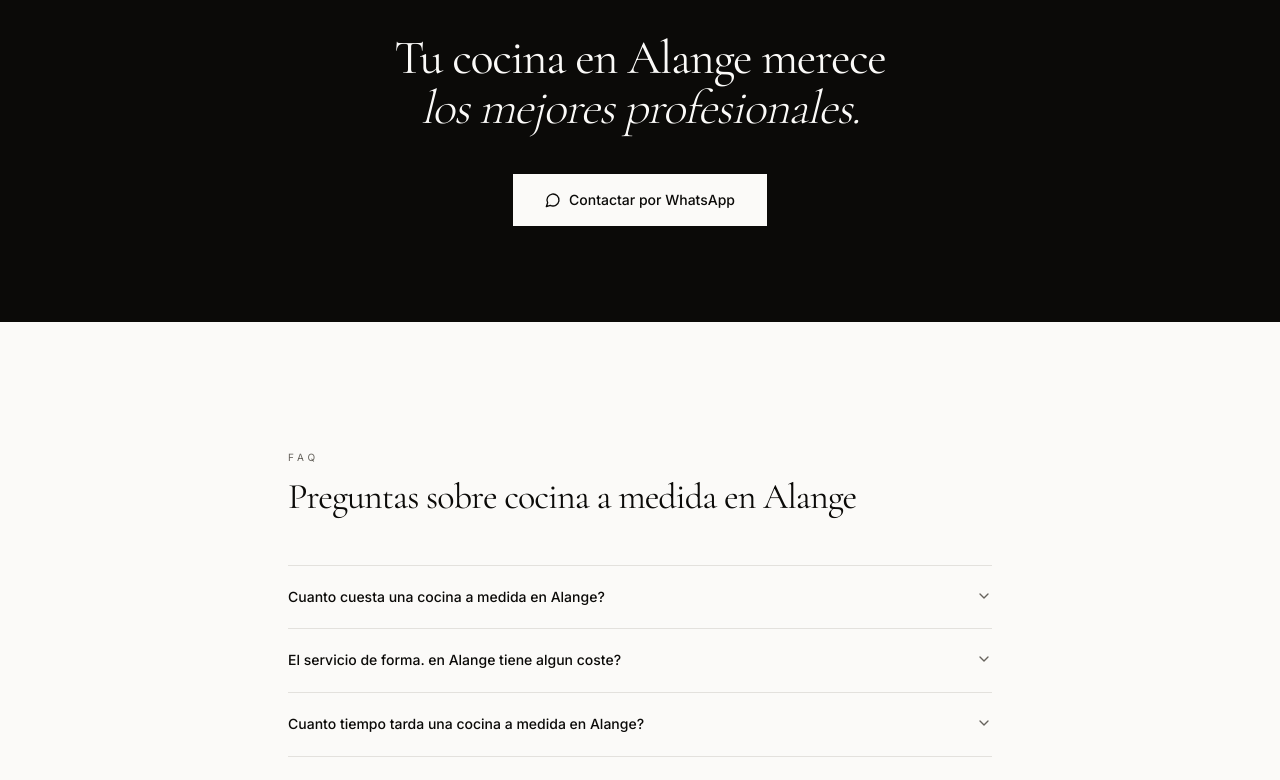
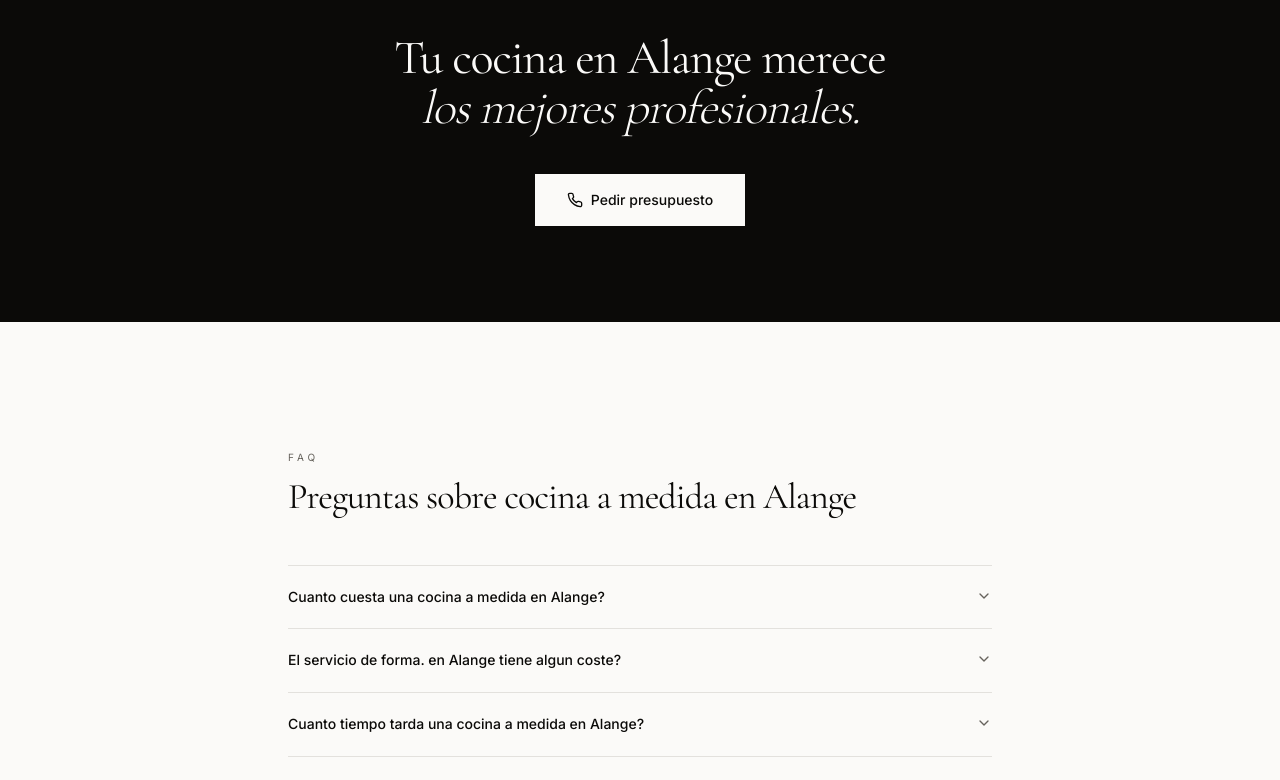
Before and after one commit to jessedrg/cocinas, a Next.js app: page /cocina-a-medida/alange/ in a window 1280 px wide. Shown: the part 2000-2780 px from the top of the page. Built offline with nearby package versions, Linux system fonts and the light colour scheme.

Commit message:
fix: todos los botones pedir presupuesto ahora son llamada telefónica

```diff
--- a/app/[service]/page.tsx
+++ b/app/[service]/page.tsx
@@ -4,12 +4,12 @@ import Link from "next/link"
 import { Navbar } from "@/components/navbar"
 import { Footer } from "@/components/footer"
 import { VALID_SERVICES, type Service } from "@/lib/sitemap-data"
-import { MessageCircle, ArrowRight, MapPin } from "lucide-react"
+import { Phone, ArrowRight, MapPin } from "lucide-react"
 
 export const dynamicParams = true
 export const revalidate = 604800
 
-const WA_URL = "https://wa.me/34936941859?text=Hola%2C%20me%20interesa%20una%20reforma%20de%20cocina."
+const PHONE = "936941859"
 
 interface ServiceInfo {
   name: string
@@ -241,8 +241,8 @@ export default async function ServiceHubPage({ params }: PageProps) {
               {serviceInfo.description}
             </p>
             <div className="flex flex-col sm:flex-row gap-3 mt-10">
-              <a href={WA_URL} target="_blank" rel="noopener noreferrer" className="inline-flex items-center justify-center gap-2 bg-background text-foreground px-8 py-4 text-sm font-sans font-medium hover:opacity-90 transition-opacity">
-                <MessageCircle className="w-4 h-4" /> Presupuesto gratis
+              <a href={`tel:+34${PHONE}`} className="inline-flex items-center justify-center gap-2 bg-background text-foreground px-8 py-4 text-sm font-sans font-medium hover:opacity-90 transition-opacity">
+                <Phone className="w-4 h-4" /> Presupuesto gratis
               </a>
               <a href="#ciudades" className="inline-flex items-center justify-center gap-2 border border-background/20 text-background px-8 py-4 text-sm font-sans hover:border-background/50 transition-colors">
                 Ver ciudades <ArrowRight className="w-3.5 h-3.5" />
@@ -372,7 +372,7 @@ export default async function ServiceHubPage({ params }: PageProps) {
 
           <div className="mt-12 text-center">
             <p className="text-sm text-muted-foreground font-sans">
-              ¿No encuentras tu ciudad? <a href={WA_URL} target="_blank" rel="noopener noreferrer" className="text-foreground underline underline-offset-4 hover:no-underline">Escríbenos por WhatsApp</a> y te conectamos con profesionales de tu zona.
+              ¿No encuentras tu ciudad? <a href={`tel:+34${PHONE}`} className="text-foreground underline underline-offset-4 hover:no-underline">Llámanos</a> y te conectamos con profesionales de tu zona.
             </p>
           </div>
         </section>
@@ -388,8 +388,8 @@ export default async function ServiceHubPage({ params }: PageProps) {
             <p className="text-sm text-background/50 mt-6 font-sans max-w-md mx-auto">
               Profesionales verificados. Presupuestos gratis. Resultados garantizados.
             </p>
-            <a href={WA_URL} target="_blank" rel="noopener noreferrer" className="inline-flex items-center gap-2 bg-background text-foreground px-8 py-4 mt-10 text-sm font-sans font-medium hover:opacity-90 transition-opacity">
-              <MessageCircle className="w-4 h-4" /> Contactar ahora
+            <a href={`tel:+34${PHONE}`} className="inline-flex items-center gap-2 bg-background text-foreground px-8 py-4 mt-10 text-sm font-sans font-medium hover:opacity-90 transition-opacity">
+              <Phone className="w-4 h-4" /> Llamar ahora
             </a>
           </div>
         </section>
--- a/components/cta-section.tsx
+++ b/components/cta-section.tsx
@@ -1,6 +1,6 @@
-import { MessageCircle, ArrowRight } from "lucide-react"
+import { Phone, ArrowRight } from "lucide-react"
 
-const WA_URL = "https://wa.me/34936941859?text=Hola%2C%20me%20interesa%20una%20reforma%20de%20cocina."
+const PHONE = "936941859"
 
 export function CtaSection() {
   return (
@@ -28,13 +28,11 @@ export function CtaSection() {
           </p>
           <div className="flex flex-col sm:flex-row gap-3 mt-10">
             <a
-              href={WA_URL}
-              target="_blank"
-              rel="noopener noreferrer"
+              href={`tel:+34${PHONE}`}
               className="inline-flex items-center justify-center gap-2 bg-background text-foreground px-8 py-4 text-sm font-sans font-medium hover:opacity-90 transition-opacity"
             >
-              <MessageCircle className="w-4 h-4" />
-              Contactar por WhatsApp
+              <Phone className="w-4 h-4" />
+              Pedir presupuesto
             </a>
             <a
               href="#servicios"
--- a/components/home-hero.tsx
+++ b/components/home-hero.tsx
@@ -1,6 +1,6 @@
-import { MessageCircle, ArrowDown } from "lucide-react"
+import { Phone, ArrowDown } from "lucide-react"
 
-const WA_URL = "https://wa.me/34936941859?text=Hola%2C%20me%20interesa%20una%20reforma%20de%20cocina."
+const PHONE = "936941859"
 
 export function HomeHero() {
   return (
@@ -35,12 +35,10 @@ export function HomeHero() {
             </p>
             <div className="flex flex-col sm:flex-row lg:flex-col gap-3">
               <a
-                href={WA_URL}
-                target="_blank"
-                rel="noopener noreferrer"
+                href={`tel:+34${PHONE}`}
                 className="inline-flex items-center justify-center gap-2 bg-background text-foreground px-8 py-4 text-sm font-sans font-medium hover:opacity-90 transition-opacity"
               >
-                <MessageCircle className="w-4 h-4" />
+                <Phone className="w-4 h-4" />
                 Presupuesto gratis
               </a>
               <a
--- a/components/how-it-works.tsx
+++ b/components/how-it-works.tsx
@@ -1,6 +1,6 @@
-import { MessageCircle } from "lucide-react"
+import { Phone } from "lucide-react"
 
-const WA_URL = "https://wa.me/34936941859?text=Hola%2C%20me%20interesa%20una%20reforma%20de%20cocina."
+const PHONE = "936941859"
 
 const steps = [
   {
@@ -34,12 +34,10 @@ export function HowItWorks() {
               Nos encargamos de todo para que tu solo tengas que elegir.
             </p>
             <a
-              href={WA_URL}
-              target="_blank"
-              rel="noopener noreferrer"
+              href={`tel:+34${PHONE}`}
               className="inline-flex items-center gap-2 bg-background text-foreground px-8 py-4 mt-10 text-sm font-sans font-medium hover:opacity-90 transition-opacity"
             >
-              <MessageCircle className="w-4 h-4" />
+              <Phone className="w-4 h-4" />
               Empezar ahora
             </a>
           </div>
--- a/components/service-city-content.tsx
+++ b/components/service-city-content.tsx
@@ -3,9 +3,9 @@
 import { useState } from "react"
 import Link from "next/link"
 import type { Service } from "@/lib/sitemap-data"
-import { MessageCircle, Star, Shield, Clock, Ruler, Users, CheckCircle, ChevronDown, ArrowRight, ArrowUpRight } from "lucide-react"
+import { Phone, Star, Shield, Clock, Ruler, Users, CheckCircle, ChevronDown, ArrowRight, ArrowUpRight } from "lucide-react"
 
-const WA_URL = "https://wa.me/34936941859?text=Hola%2C%20me%20interesa%20una%20reforma%20de%20cocina."
+const PHONE = "936941859"
 
 const SERVICE_IMAGES: Record<string, string> = {
   "reforma-cocina": "https://images.unsplash.com/photo-1632583824020-937ae9564495?q=80&w=1558&auto=format&fit=crop&ixlib=rb-4.1.0",
@@ -160,12 +160,10 @@ export function ServiceCityContent({
             <div className="lg:col-span-5 lg:col-start-8">
               <div className="flex flex-col gap-3">
                 <a
-                  href={WA_URL}
-                  target="_blank"
-                  rel="noopener noreferrer"
+                  href={`tel:+34${PHONE}`}
                   className="inline-flex items-center justify-center gap-2 bg-background text-foreground px-8 py-4 text-sm font-sans font-medium hover:opacity-90 transition-opacity"
                 >
-                  <MessageCircle className="w-4 h-4" />
+                  <Phone className="w-4 h-4" />
                   Presupuesto gratis
                 </a>
                 <a
@@ -289,8 +287,8 @@ export function ServiceCityContent({
             <br />
             <span className="italic font-light">los mejores profesionales.</span>
           </h2>
-          <a href={WA_URL} target="_blank" rel="noopener noreferrer" className="inline-flex items-center gap-2 bg-background text-foreground px-8 py-4 mt-10 text-sm font-sans font-medium hover:opacity-90 transition-opacity">
-            <MessageCircle className="w-4 h-4" /> Contactar por WhatsApp
+          <a href={`tel:+34${PHONE}`} className="inline-flex items-center gap-2 bg-background text-foreground px-8 py-4 mt-10 text-sm font-sans font-medium hover:opacity-90 transition-opacity">
+            <Phone className="w-4 h-4" /> Pedir presupuesto
           </a>
         </div>
       </section>
@@ -375,8 +373,8 @@ export function ServiceCityContent({
           <p className="text-[10px] tracking-[0.4em] uppercase text-background/20 mb-4 font-sans">Da el primer paso</p>
           <h2 className="font-serif text-2xl sm:text-4xl lg:text-5xl tracking-tight text-background">La cocina que imaginas, existe.</h2>
           <div className="flex flex-col sm:flex-row gap-3 justify-center mt-10">
-            <a href={WA_URL} target="_blank" rel="noopener noreferrer" className="inline-flex items-center justify-center gap-2 bg-background text-foreground px-8 py-4 text-sm font-sans font-medium hover:opacity-90 transition-opacity">
-              <MessageCircle className="w-4 h-4" /> WhatsApp
+            <a href={`tel:+34${PHONE}`} className="inline-flex items-center justify-center gap-2 bg-background text-foreground px-8 py-4 text-sm font-sans font-medium hover:opacity-90 transition-opacity">
+              <Phone className="w-4 h-4" /> Llamar ahora
             </a>
             <Link href="/" className="inline-flex items-center justify-center gap-2 border border-background/20 text-background px-8 py-4 text-sm font-sans hover:border-background/50 transition-colors">
               Ver servicios <ArrowUpRight className="w-3.5 h-3.5" />
```
